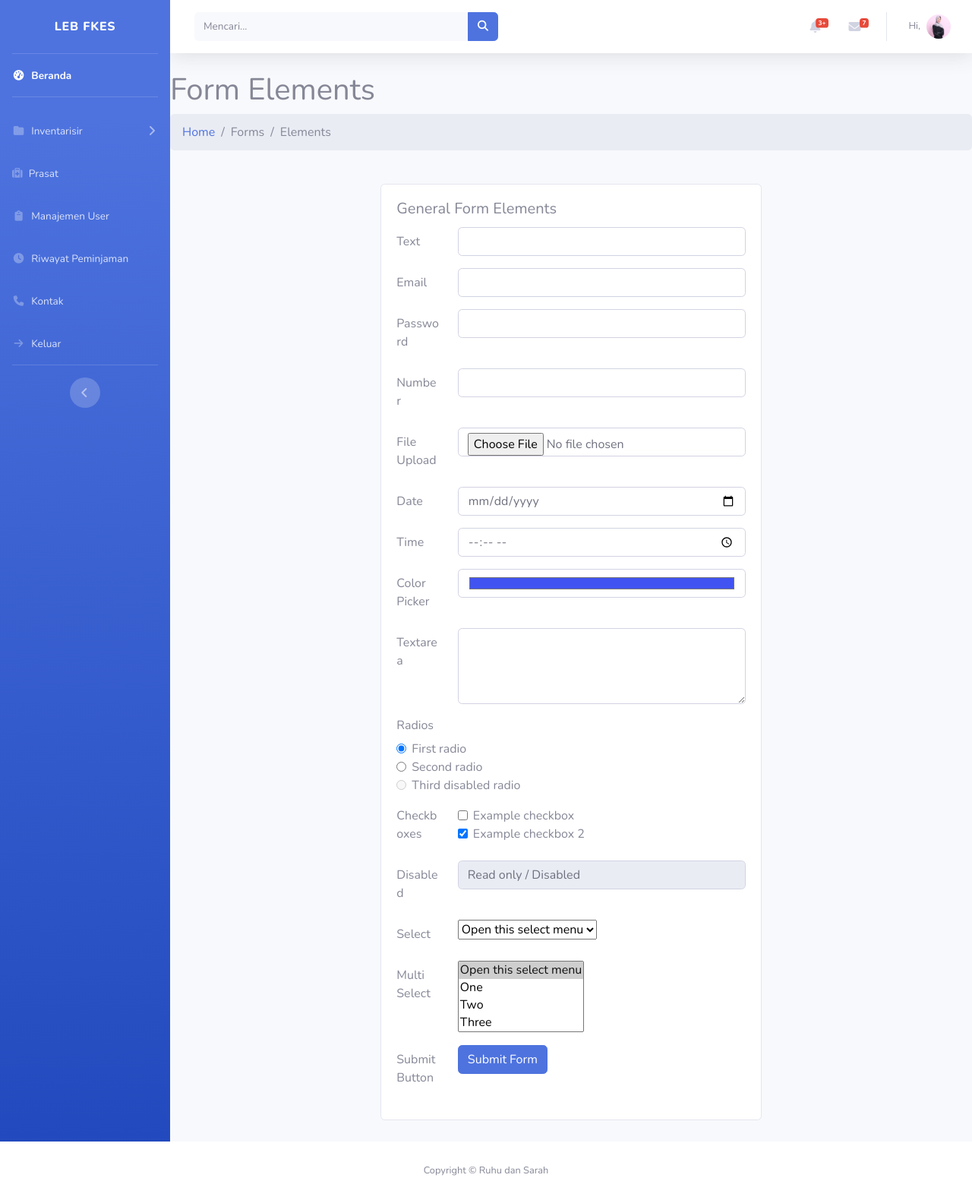
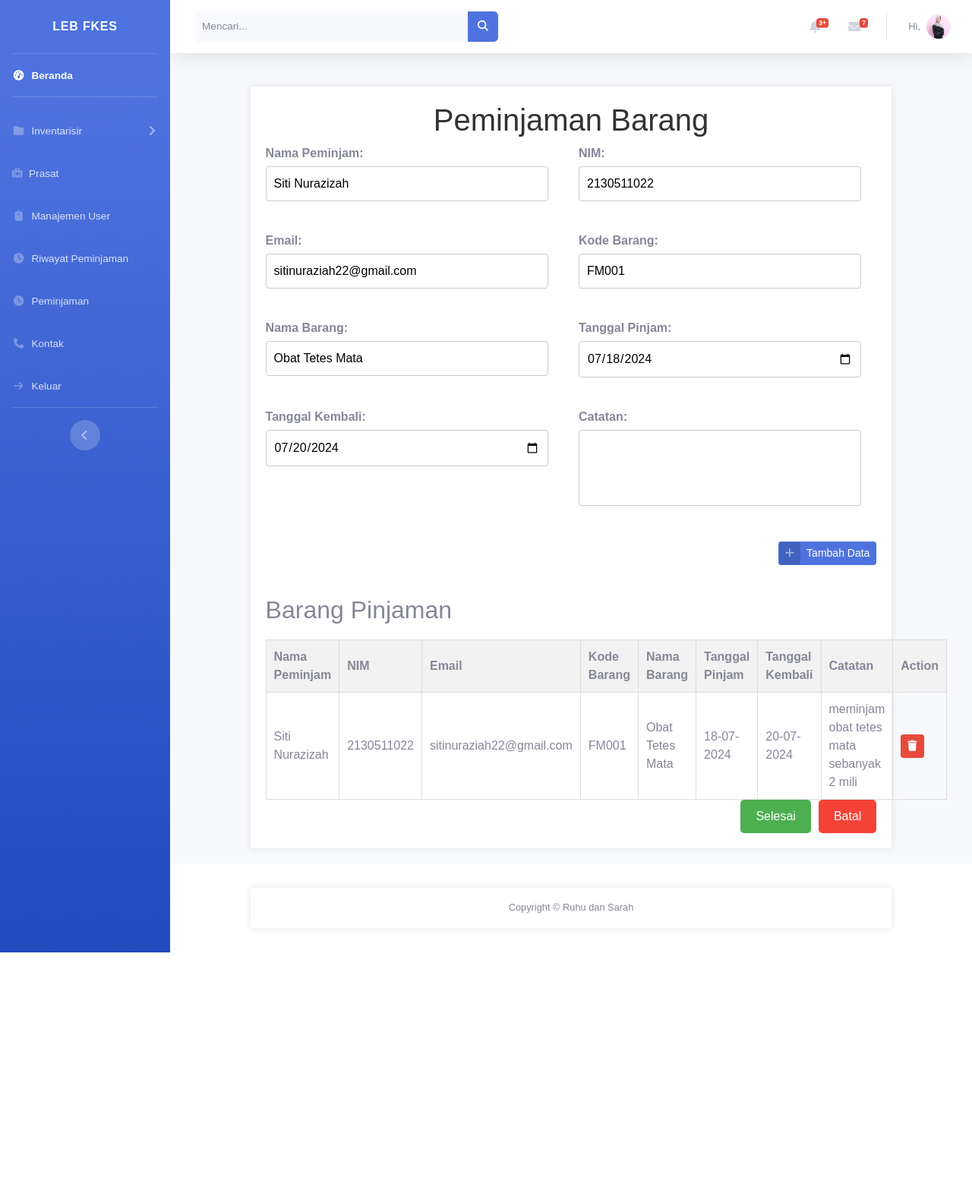
Before and after one commit to ruhusalamah03/lab_fkes, a CodeIgniter 4 app: the page made by app/Views/peminjaman.php in a window 1280 px wide. Shown: the whole page at 76% size. After the commit the page ends 1254 px from the top, so only its background shows below. Run offline with PHP 8.4 and a stand-in for CodeIgniter, Linux system fonts and the light colour scheme; the template is opened without the code that fills it, so the values that code supplies are empty; some libraries are stand-ins or nearby versions.

Commit message:
nenambah peminjaman

```diff
--- a/app/Views/layout.php
+++ b/app/Views/layout.php
@@ -53,7 +53,7 @@
                 <div id="collapseInventarisir" class="collapse" aria-labelledby="headingInventarisir" data-parent="#accordionSidebar">
                     <div class="bg-white py-2 collapse-inner rounded">
                         <a class="collapse-item" href=<?= site_url('barang');?>>Data Barang</a>
-                        <a class="collapse-item" href=<?= base_url('barangkeluar');?>>Barang keluar</a>
+                        <!-- <a class="collapse-item" href=<?= base_url('barangkeluar');?>>Barang keluar</a> -->
                         <a class="collapse-item" href=<?= base_url('stokbarang');?>>Stok Barang</a>
                 </div>
             </li>
@@ -77,6 +77,12 @@
                 <a class="nav-link" href=<?= base_url('riwayatpeminjaman');?>>
                     <i class="fas fa-fw fa-clock"></i>
                     <span>Riwayat Peminjaman</span></a>
+            </li>
+
+            <li class="nav-item">
+                <a class="nav-link" href=<?= base_url('peminjaman');?>>
+                    <i class="fas fa-fw fa-clock"></i>
+                    <span>Peminjaman</span></a>
             </li>
 
             <!-- <li class="nav-item">
--- a/app/Views/peminjaman.php
+++ b/app/Views/peminjaman.php
@@ -3,205 +3,179 @@
 
 <!DOCTYPE html>
 <html lang="en">
+<head>
+  <meta charset="UTF-8">
+  <meta name="viewport" content="width=device-width, initial-scale=1.0">
+  <title>Peminjaman Barang</title>
 
-
-  <main id="main" class="main">
-
-    <div class="pagetitle">
-      <h1>Form Elements</h1>
-      <nav>
-        <ol class="breadcrumb">
-          <li class="breadcrumb-item"><a href="index.html">Home</a></li>
-          <li class="breadcrumb-item">Forms</li>
-          <li class="breadcrumb-item active">Elements</li>
-        </ol>
-      </nav>
-    </div><!-- End Page Title -->
-
-    <section class="section">
-      <div class="row">
-        <div class="modal-dialog modal-lg">
-
-          <div class="card">
-            <div class="card-body">
-              <h5 class="card-title">General Form Elements</h5>
-
-              <!-- General Form Elements -->
+</head>
+<body>
+  <div class="container">
+    <h1>Peminjaman Barang</h1>
     <form>
-                <div class="row mb-3">
-                  <label for="inputText" class="col-sm-2 col-form-label">Text</label>
-                  <div class="col-sm-10">
-                    <input type="text" class="form-control">
+      <div>
+        <label for="nama_peminjam">Nama Peminjam:</label>
+        <input type="text" id="nama_peminjam" name="nama_peminjam" value="Siti Nurazizah">
       </div>
+      <div>
+        <label for="nim">NIM:</label>
+        <input type="text" id="nim" name="nim" value="2130511022">
       </div>
-                <div class="row mb-3">
-                  <label for="inputEmail" class="col-sm-2 col-form-label">Email</label>
-                  <div class="col-sm-10">
-                    <input type="email" class="form-control">
+      <div>
+        <label for="email">Email:</label>
+        <input type="text" id="email" name="email" value="sitinuraziah22@gmail.com">
       </div>
+      <div>
+        <label for="kode_barang">Kode Barang:</label>
+        <input type="text" id="kode_barang" name="kode_barang" value="FM001">
       </div>
-                <div class="row mb-3">
-                  <label for="inputPassword" class="col-sm-2 col-form-label">Password</label>
-                  <div class="col-sm-10">
-                    <input type="password" class="form-control">
+      <div>
+        <label for="nama_barang">Nama Barang:</label>
+        <input type="text" id="nama_barang" name="nama_barang" value="Obat Tetes Mata">
       </div>
+      <div>
+        <label for="tanggal_peminjam">Tanggal Pinjam:</label>
+        <input type="date" id="tanggal_pinjam" name="tanggal_pinjam" value="2024-07-18">
       </div>
-                <div class="row mb-3">
-                  <label for="inputNumber" class="col-sm-2 col-form-label">Number</label>
-                  <div class="col-sm-10">
-                    <input type="number" class="form-control">
+      <div>
+        <label for="tanggal">Tanggal Kembali:</label>
+        <input type="date" id="tanggal_kembali" name="tanggal_kembali" value="2024-07-20">
       </div>
+      <!-- <div>
+        <label for="unit">Unit:</label>
+        <input type="text" id="unit" name="unit" value="Unit">
+      </div> -->
+      <div>
+        <label for="keterangan">Catatan:</label>
+        <textarea id="keterangan" name="keterangan"></textarea>
       </div>
-                <div class="row mb-3">
-                  <label for="inputNumber" class="col-sm-2 col-form-label">File Upload</label>
-                  <div class="col-sm-10">
-                    <input class="form-control" type="file" id="formFile">
+      <div class="form-actions">
+      <a href="#" class="btn btn-primary btn-icon-split btn-sm" data-toggle="modal" data-target="#modaladd">
+                <span class="icon text-white-50">
+                    <i class="fas fa-plus"></i>
+                </span>
+                <span class="text">Tambah Data</span>
+            </a>
       </div>
-                </div>
-                <div class="row mb-3">
-                  <label for="inputDate" class="col-sm-2 col-form-label">Date</label>
-                  <div class="col-sm-10">
-                    <input type="date" class="form-control">
-                  </div>
-                </div>
-                <div class="row mb-3">
-                  <label for="inputTime" class="col-sm-2 col-form-label">Time</label>
-                  <div class="col-sm-10">
-                    <input type="time" class="form-control">
-                  </div>
-                </div>
-
-                <div class="row mb-3">
-                  <label for="inputColor" class="col-sm-2 col-form-label">Color Picker</label>
-                  <div class="col-sm-10">
-                    <input type="color" class="form-control form-control-color" id="exampleColorInput" value="#4154f1" title="Choose your color">
-                  </div>
-                </div>
-                <div class="row mb-3">
-                  <label for="inputPassword" class="col-sm-2 col-form-label">Textarea</label>
-                  <div class="col-sm-10">
-                    <textarea class="form-control" style="height: 100px"></textarea>
-                  </div>
-                </div>
-                <fieldset class="row mb-3">
-                  <legend class="col-form-label col-sm-2 pt-0">Radios</legend>
-                  <div class="col-sm-10">
-                    <div class="form-check">
-                      <input class="form-check-input" type="radio" name="gridRadios" id="gridRadios1" value="option1" checked>
-                      <label class="form-check-label" for="gridRadios1">
-                        First radio
-                      </label>
-                    </div>
-                    <div class="form-check">
-                      <input class="form-check-input" type="radio" name="gridRadios" id="gridRadios2" value="option2">
-                      <label class="form-check-label" for="gridRadios2">
-                        Second radio
-                      </label>
-                    </div>
-                    <div class="form-check disabled">
-                      <input class="form-check-input" type="radio" name="gridRadios" id="gridRadios" value="option" disabled>
-                      <label class="form-check-label" for="gridRadios3">
-                        Third disabled radio
-                      </label>
-                    </div>
-                  </div>
-                </fieldset>
-                <div class="row mb-3">
-                  <legend class="col-form-label col-sm-2 pt-0">Checkboxes</legend>
-                  <div class="col-sm-10">
-
-                    <div class="form-check">
-                      <input class="form-check-input" type="checkbox" id="gridCheck1">
-                      <label class="form-check-label" for="gridCheck1">
-                        Example checkbox
-                      </label>
-                    </div>
-
-                    <div class="form-check">
-                      <input class="form-check-input" type="checkbox" id="gridCheck2" checked>
-                      <label class="form-check-label" for="gridCheck2">
-                        Example checkbox 2
-                      </label>
-                    </div>
+    </form>
+    <h2>Barang Pinjaman</h2>
+    <table>
+      <thead>
+        <tr>
+          <th>Nama Peminjam</th>
+          <th>NIM</th>
+          <th>Email</th>
+          <th>Kode Barang</th>
+          <th>Nama Barang</th>
+          <th>Tanggal Pinjam</th>
+          <th>Tanggal Kembali</th>
+          <th>Catatan</th>
+          <th>Action</th>
+        </tr>
+      </thead>
+      <tbody>
+        <tr>
+          <td>Siti Nurazizah</td>
+          <td>2130511022</td>
+          <td>sitinuraziah22@gmail.com</td>
+          <td>FM001</td>
+          <td>Obat Tetes Mata</td>
+          <td>18-07-2024</td>
+          <td>20-07-2024</td>
+          <td> meminjam obat tetes mata sebanyak 2 mili</td>
+          <td><a href="#" class="btn btn-danger btn-sm" data-toggle="modal" data-target="#modaldel">
+          <i class="fas fa-trash"></i></td>
+        </tr>
+      </tbody>
+    </table>
+    <div class="form-actions">
+      <button type="button" class="button">Selesai</button>
+      <button type="button" class="button red-button">Batal</button>
 
     </div>
   </div>
-
-                <div class="row mb-3">
-                  <label class="col-sm-2 col-form-label">Disabled</label>
-                  <div class="col-sm-10">
-                    <input type="text" class="form-control" value="Read only / Disabled" disabled>
-                  </div>
-                </div>
-
-                <div class="row mb-3">
-                  <label class="col-sm-2 col-form-label">Select</label>
-                  <div class="col-sm-10">
-                    <select class="form-select" aria-label="Default select example">
-                      <option selected>Open this select menu</option>
-                      <option value="1">One</option>
-                      <option value="2">Two</option>
-                      <option value="3">Three</option>
-                    </select>
-                  </div>
-                </div>
-
-                <div class="row mb-3">
-                  <label class="col-sm-2 col-form-label">Multi Select</label>
-                  <div class="col-sm-10">
-                    <select class="form-select" multiple aria-label="multiple select example">
-                      <option selected>Open this select menu</option>
-                      <option value="1">One</option>
-                      <option value="2">Two</option>
-                      <option value="3">Three</option>
-                    </select>
-                  </div>
-                </div>
-
-                <div class="row mb-3">
-                  <label class="col-sm-2 col-form-label">Submit Button</label>
-                  <div class="col-sm-10">
-                    <button type="submit" class="btn btn-primary">Submit Form</button>
-                  </div>
-                </div>
-
-              </form><!-- End General Form Elements -->
-
-            </div>
-          </div>
-
-        </div>
-
-              </form><!-- End General Form Elements -->
-
-            </div>
-          </div>
-
-        </div>
-      </div>
-    </section>
-
-  </main><!-- End #main -->
-
-  <!-- ======= Footer ======= -->
-
-  <a href="#" class="back-to-top d-flex align-items-center justify-content-center"><i class="bi bi-arrow-up-short"></i></a>
-
-  <!-- Vendor JS Files -->
-  <script src="assets/vendor/apexcharts/apexcharts.min.js"></script>
-  <script src="assets/vendor/bootstrap/js/bootstrap.bundle.min.js"></script>
-  <script src="assets/vendor/chart.js/chart.umd.js"></script>
-  <script src="assets/vendor/echarts/echarts.min.js"></script>
-  <script src="assets/vendor/quill/quill.js"></script>
-  <script src="assets/vendor/simple-datatables/simple-datatables.js"></script>
-  <script src="assets/vendor/tinymce/tinymce.min.js"></script>
-  <script src="assets/vendor/php-email-form/validate.js"></script>
-
-  <!-- Template Main JS File -->
-  <script src="assets/js/main.js"></script>
-
 </body>
-
 </html>
 
+<style>
+    body {
+      font-family: Arial, sans-serif;
+      background-color: #f4f4f4;
+      margin: 0;
+      padding: 0;
+    }
+    .container {
+      width: 80%;
+      margin: 20px auto;
+      background-color: #fff;
+      padding: 20px;
+      box-shadow: 0 0 10px rgba(0, 0, 0, 0.1);
+    }
+    h1 {
+      text-align: center;
+      color: #333;
+    }
+    form {
+      display: grid;
+      grid-template-columns: 1fr 1fr;
+      gap: 20px;
+    }
+    label {
+      display: block;
+      font-weight: bold;
+      margin-bottom: 5px;
+    }
+    input[type="text"], input[type="date"], textarea {
+      width: calc(100% - 20px);
+      padding: 10px;
+      margin-bottom: 20px;
+      border: 1px solid #ccc;
+      border-radius: 4px;
+    }
+    textarea {
+      height: 100px;
+      resize: none;
+    }
+    .form-actions {
+      grid-column: span 2;
+      display: flex;
+      justify-content: flex-end;
+    }
+    .button {
+      background-color: #4CAF50;
+      color: white;
+      padding: 10px 20px;
+      border: none;
+      cursor: pointer;
+      border-radius: 5px;
+      margin-left: 10px;
+    }
+    .button:hover {
+      background-color: #45a049;
+    }
+    .red-button {
+      background-color: #f44336;
+    }
+    .red-button:hover {
+      background-color: #e53935;
+    }
+    h2 {
+      margin-top: 40px;
+    }
+    table {
+      width: 100%;
+      border-collapse: collapse;
+      margin-top: 20px;
+    }
+    th, td {
+      padding: 10px;
+      text-align: left;
+      border: 1px solid #ddd;
+    }
+    th {
+      background-color: #f2f2f2;
+    }
+  </style>
+
+
 <?=$this->endSection()?>
```
Lines whose indentation alone changed are shown as unchanged.
